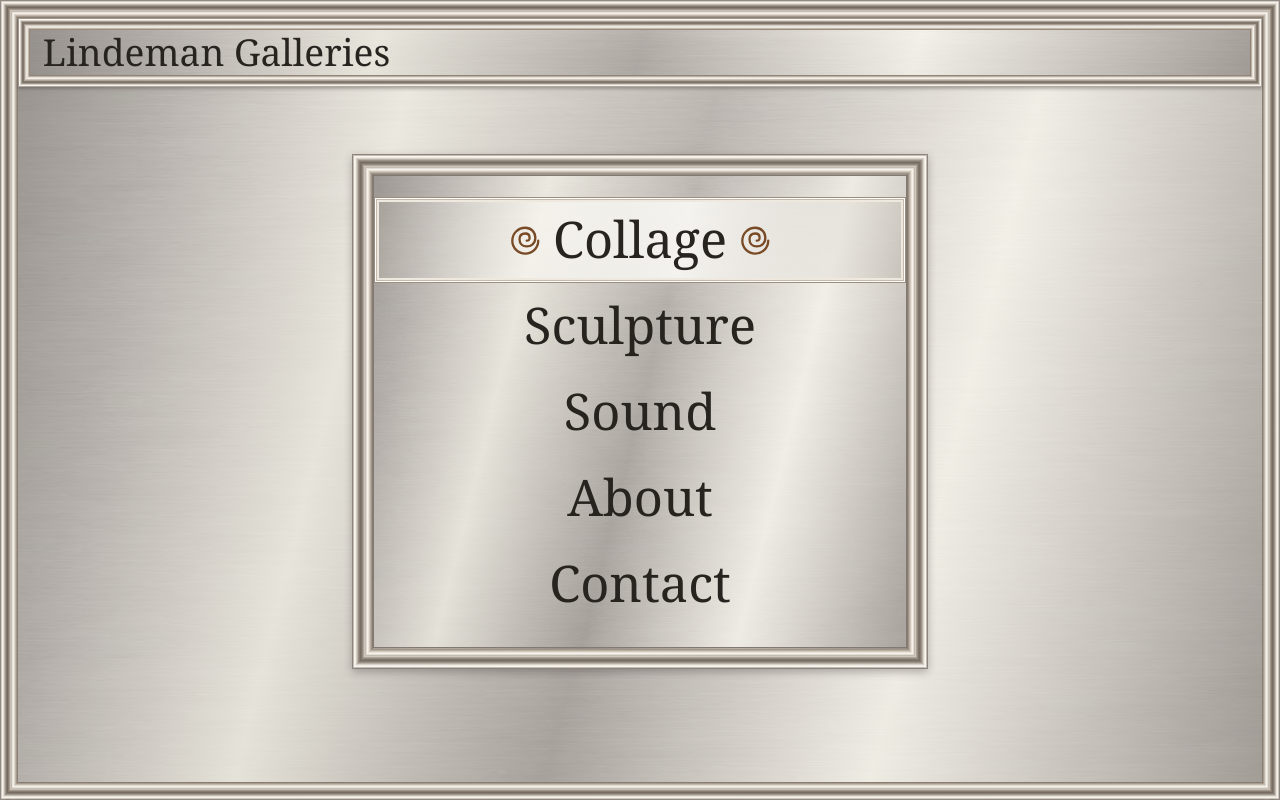
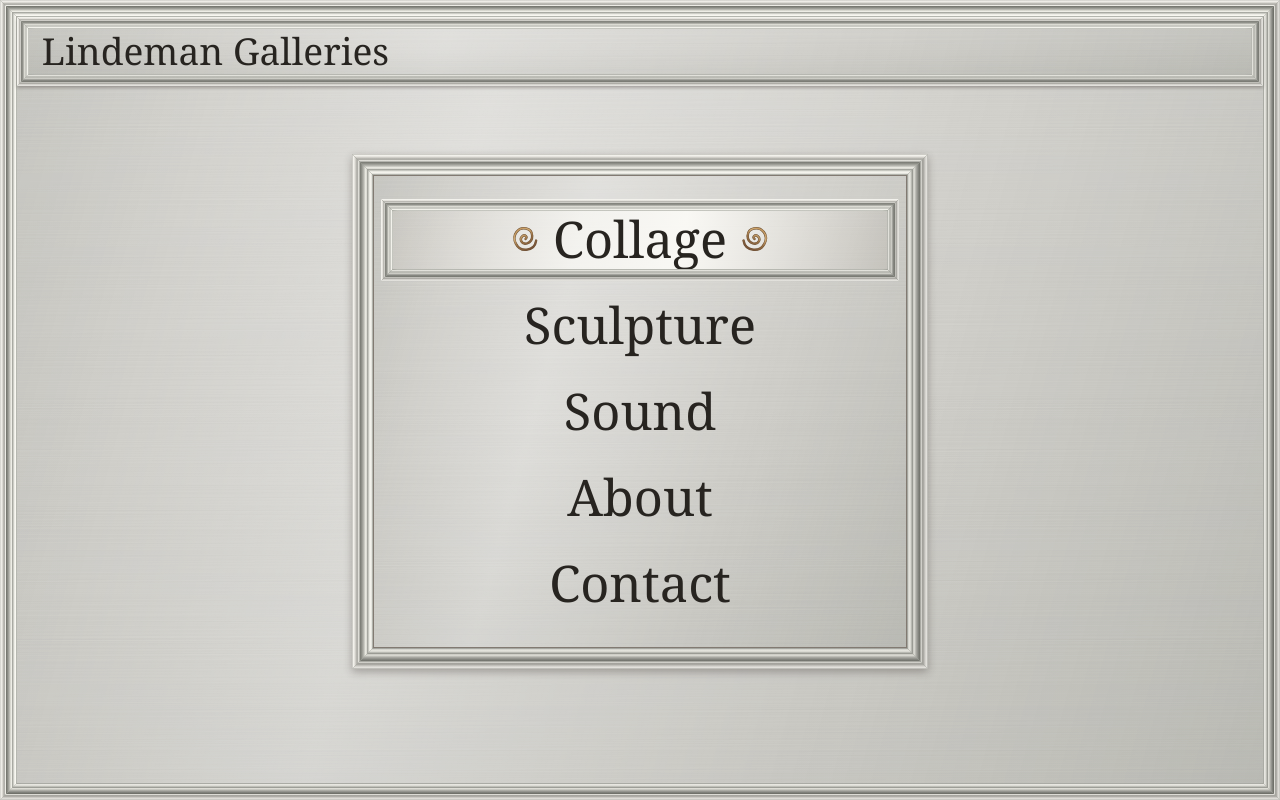
Before and after one commit to 1000cutsminimum/lindeman-galleries, a plain HTML site: page index.html in a window 1280 px wide. Drawn offline with Linux system fonts and the light colour scheme.

Commit message:
Integrate approved Lindeman Galleries pewter asset pack

```diff
--- a/assets/metal.css
+++ b/assets/metal.css
@@ -1,10 +1,9 @@
 :root {
   --module: 7px;
   --band: var(--module);
-  --pewter: url("satin-pewter.jpg");
-  --metal: linear-gradient(104deg, #514c4554, #a3988c0d 13%, #fffdf1a3 29%, #514a423d 50%, #fffdf3a8 72%, #514a4254), var(--pewter) center / 100% 100%;
-  /* Read from the outer edge inward: raised lip, recessed channel, inner bead. */
-  --rail: #716960 0%, #aaa39b 5%, #f9f6f0 12%, #eee9e1 18%, #c9c1b7 24%, #a0978c 30%, #81776c 37%, #746a60 42%, #8a8074 48%, #a99f94 54%, #d9d2c8 61%, #c0b7ac 65%, #fbf8f2 72%, #e9e2d9 79%, #c3b9ad 86%, #a09487 93%, #796f65 100%;
+  --metal: linear-gradient(180deg, #ffffff14, transparent 48%, #64695e12),
+    linear-gradient(105deg, #62685e1f 0%, #ffffff0a 15%, #ffffff52 34%, #ffffff33 47%, transparent 67%, #62685e24 100%),
+    url("pewter/pewter-surface.webp") 0 0 / 512px 512px repeat;
   --ink: #272420;
   --bronze: #784a25;
   background: #cbc7c2;
@@ -19,43 +18,18 @@ body { margin: 0; }
   min-height: 100svh;
   display: grid;
   grid-template-rows: auto 1fr;
-  padding: var(--rim);
+  border: var(--rim) solid transparent;
+  border-image: url("pewter/frame-routed.svg") 21 / 1 / 0 stretch;
   row-gap: 2px;
   background: var(--metal);
 }
-:is(.window, .menu, .title-bar)::before,
-:is(.window, .menu, .title-bar)::after {
-  content: "";
-  position: absolute;
-  inset: 0;
-  pointer-events: none;
-}
-:is(.window, .menu, .title-bar)::before {
-  background:
-    linear-gradient(to right, var(--rail)) left / var(--rim) 100% no-repeat,
-    linear-gradient(to left, var(--rail)) right / var(--rim) 100% no-repeat;
-}
-:is(.window, .menu, .title-bar)::after {
-  background:
-    linear-gradient(to bottom, var(--rail)) top / 100% var(--rim) no-repeat,
-    linear-gradient(to top, var(--rail)) bottom / 100% var(--rim) no-repeat;
-  clip-path: polygon(
-    0 0, 100% 0, calc(100% - var(--rim)) var(--rim), var(--rim) var(--rim), 0 0,
-    0 100%, var(--rim) calc(100% - var(--rim)),
-    calc(100% - var(--rim)) calc(100% - var(--rim)), 100% 100%, 0 100%
-  );
-}
 .window { --rim: clamp(14px, 1.4vw, 21px); }
-.window > svg[hidden] {
-  position: absolute;
-  width: 0;
-  height: 0;
-  overflow: hidden;
-}
 .title-bar {
   --rim: clamp(7px, .95vw, 14px);
   position: relative;
-  padding: calc(var(--rim) + .03em) calc(var(--rim) + clamp(.3rem, 1vw, 1rem)) calc(var(--rim) + .06em);
+  border: var(--rim) solid transparent;
+  border-image: url("pewter/frame-title.svg") 15 / 1 / 0 stretch;
+  padding: .03em clamp(.3rem, 1vw, 1rem) .06em;
   background: var(--metal);
   box-shadow: 0 2px 3px #342b2752;
   font-size: clamp(1.25rem, 2.9vw, 2.45rem);
@@ -68,11 +42,14 @@ body { margin: 0; }
   position: relative;
   width: min(100%, clamp(49 * var(--module), 45vw, 98 * var(--module)));
   background: var(--metal);
-  padding: var(--rim);
+  border: var(--rim) solid transparent;
+  border-image: url("pewter/frame-routed.svg") 21 / 1 / 0 stretch;
   box-shadow: 0 3px 8px #342b2752;
 }
 .menu ul { margin: 0; padding: calc(3 * var(--module)) 0; border: 1px solid #827a72; list-style: none; }
 .menu a {
+  --rim: clamp(6px, .95vw, 12px);
+  position: relative;
   display: grid;
   grid-template-columns: calc(4 * var(--module)) minmax(0, auto) calc(4 * var(--module));
   place-content: center;
@@ -87,6 +64,15 @@ body { margin: 0; }
   font-size: clamp(1.5rem, 3.95vw, 3.8rem);
   line-height: 1.2;
 }
+.menu a::before {
+  content: "";
+  position: absolute;
+  inset: 2px var(--module);
+  border: var(--rim) solid transparent;
+  border-image: url("pewter/frame-selected.svg") 9 / 1 / 0 stretch;
+  pointer-events: none;
+  visibility: hidden;
+}
 @media (max-width: 42rem) {
   .menu a { min-height: calc(7 * var(--module)); }
   .menu ul { padding-block: var(--module); }
@@ -95,26 +81,23 @@ body { margin: 0; }
   .stage:has(.menu) { padding-bottom: calc(2 * var(--module) + 6svh); }
   .menu a { grid-template-columns: calc(6 * var(--module)) minmax(0, auto) calc(6 * var(--module)); }
 }
-.menu svg {
+.menu img {
   width: clamp(3 * var(--module), 2.7vw, 5 * var(--module));
   height: auto;
   aspect-ratio: 1;
   justify-self: center;
   visibility: hidden;
-  fill: none;
-  stroke: var(--bronze);
-  stroke-width: 1.6;
-  stroke-linecap: round;
-  stroke-linejoin: round;
 }
+.menu a:not([href="about.html"]) img:last-child { transform: scaleX(-1); }
 .menu a:is(:hover, :focus-visible),
 .menu:not(:has(a:hover, a:focus-visible)) li:first-child a {
-  background: linear-gradient(100deg, #b8b0a630, #fffefa9c 38%, #fffefad6 58%, #9b938733);
-  box-shadow: inset 0 0 0 1px #998f83, inset 0 0 0 2px #fffdf8,
-    inset 0 0 0 3px #c5baad, inset 0 0 0 5px #eee8df;
+  background: linear-gradient(100deg, #b8b0a630, #fffefa9c 38%, #fffefad6 58%, #9b938733)
+    center / calc(100% - 2 * var(--module)) calc(100% - 4px) no-repeat;
 }
-.menu a:is(:hover, :focus-visible) svg,
-.menu:not(:has(a:hover, a:focus-visible)) li:first-child svg { visibility: visible; }
+.menu a:is(:hover, :focus-visible)::before,
+.menu:not(:has(a:hover, a:focus-visible)) li:first-child a::before,
+.menu a:is(:hover, :focus-visible) img,
+.menu:not(:has(a:hover, a:focus-visible)) li:first-child img { visibility: visible; }
 a:focus-visible { outline: 2px solid var(--bronze); outline-offset: -2px; }
 .section-copy { align-self: start; width: min(100%, 40rem); padding: 1rem; }
 
--- a/index.html
+++ b/index.html
@@ -7,33 +7,15 @@
   <link rel="stylesheet" href="assets/metal.css">
 </head>
 <body class="window">
-  <svg hidden aria-hidden="true">
-  <symbol id="spiral" viewBox="0 0 24 24">
-    <path d="M21 13a9 9 0 1 1-9-9c4 0 7 3 7 7s-3 6-6 6-5-2-5-5 2-4 4-4 3 1 3 3-1 2-2 2"/>
-  </symbol>
-  <symbol id="hourglass" viewBox="0 0 24 24">
-    <path d="M5 3h14M5 21h14M7 3v3c0 3 2 4 5 6-3 2-5 3-5 6v3m10-18v3c0 3-2 4-5 6 3 2 5 3 5 6v3M8 18l4-3 4 3"/>
-  </symbol>
-  <symbol id="waves" viewBox="0 0 24 24">
-    <path d="M2 6q2.5-3 5 0t5 0 5 0 5 0M2 12q2.5-3 5 0t5 0 5 0 5 0M2 18q2.5-3 5 0t5 0 5 0 5 0"/>
-  </symbol>
-  <symbol id="about" viewBox="0 0 24 24">
-    <path d="M3 8a4 4 0 1 1 6 3.46C7 12.6 7 14 7 15m0 4h.01M17 5v10m0 4h.01"/>
-  </symbol>
-  <symbol id="handset" viewBox="0 0 24 24">
-    <path d="M4 3c-.8 0-1.5.7-1.5 1.5C2.5 14 10 21.5 19.5 21.5c.8 0 1.5-.7 1.5-1.5v-4l-5-2-2 2c-3-1.4-4.6-3-6-6l2-2-2-5z"/>
-  </symbol>
-</svg>
-
-  <header class="title-bar">Lindeman Galleries</header>
+<header class="title-bar">Lindeman Galleries</header>
   <main class="stage">
     <nav class="menu" aria-label="Gallery sections">
       <ul>
-        <li><a href="collage.html"><svg aria-hidden="true"><use href="#spiral"></use></svg><span>Collage</span><svg aria-hidden="true"><use href="#spiral"></use></svg></a></li>
-        <li><a href="sculpture.html"><svg aria-hidden="true"><use href="#hourglass"></use></svg><span>Sculpture</span><svg aria-hidden="true"><use href="#hourglass"></use></svg></a></li>
-        <li><a href="sound.html"><svg aria-hidden="true"><use href="#waves"></use></svg><span>Sound</span><svg aria-hidden="true"><use href="#waves"></use></svg></a></li>
-        <li><a href="about.html"><svg aria-hidden="true"><use href="#about"></use></svg><span>About</span><svg aria-hidden="true"><use href="#about"></use></svg></a></li>
-        <li><a href="contact.html"><svg aria-hidden="true"><use href="#handset"></use></svg><span>Contact</span><svg aria-hidden="true"><use href="#handset"></use></svg></a></li>
+        <li><a href="collage.html"><img src="assets/pewter/selector-collage.svg" alt=""><span>Collage</span><img src="assets/pewter/selector-collage.svg" alt=""></a></li>
+        <li><a href="sculpture.html"><img src="assets/pewter/selector-sculpture.svg" alt=""><span>Sculpture</span><img src="assets/pewter/selector-sculpture.svg" alt=""></a></li>
+        <li><a href="sound.html"><img src="assets/pewter/selector-sound.svg" alt=""><span>Sound</span><img src="assets/pewter/selector-sound.svg" alt=""></a></li>
+        <li><a href="about.html"><img src="assets/pewter/selector-about.svg" alt=""><span>About</span><img src="assets/pewter/selector-about.svg" alt=""></a></li>
+        <li><a href="contact.html"><img src="assets/pewter/selector-contact.svg" alt=""><span>Contact</span><img src="assets/pewter/selector-contact.svg" alt=""></a></li>
       </ul>
     </nav>
   </main>
```
Also changed, not shown: assets/pewter/frame-routed.svg (added), assets/pewter/frame-selected.svg (added), assets/pewter/frame-title.svg (added), assets/pewter/pewter-surface.webp (added), assets/pewter/selector-about.svg (added), assets/pewter/selector-collage.svg (added), assets/pewter/selector-contact.svg (added), assets/pewter/selector-sculpture.svg (added), assets/pewter/selector-sound.svg (added).
